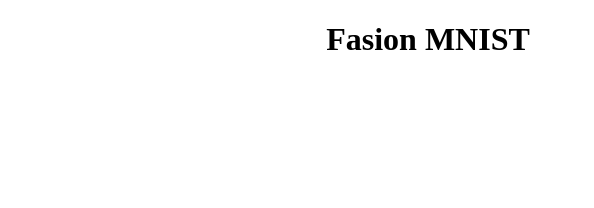
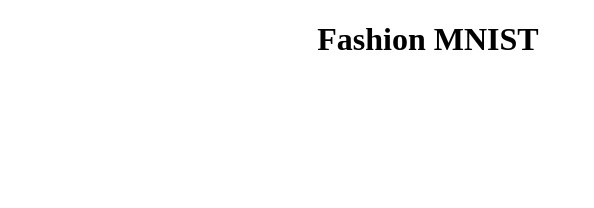
Before and after one commit to irische/ML-Flask-Deployed-Cloud-Fasion-MNIST, a plain HTML site: page index.html in a window 1280 px wide. Shown: the full height of the page, 212-806 px from the left. Drawn offline with nearby package versions, Linux system fonts and the light colour scheme.

```diff
--- a/index.html
+++ b/index.html
@@ -7,7 +7,7 @@
 </head>
 <body>
 
-	<h1><CENTER>Fasion MNIST</CENTER></h1>
+	<h1><CENTER>Fashion MNIST</CENTER></h1>
 
 	<!-- <form action="upload.php" method="post" enctype="multipart/form-data">
     Select image to upload:
```
